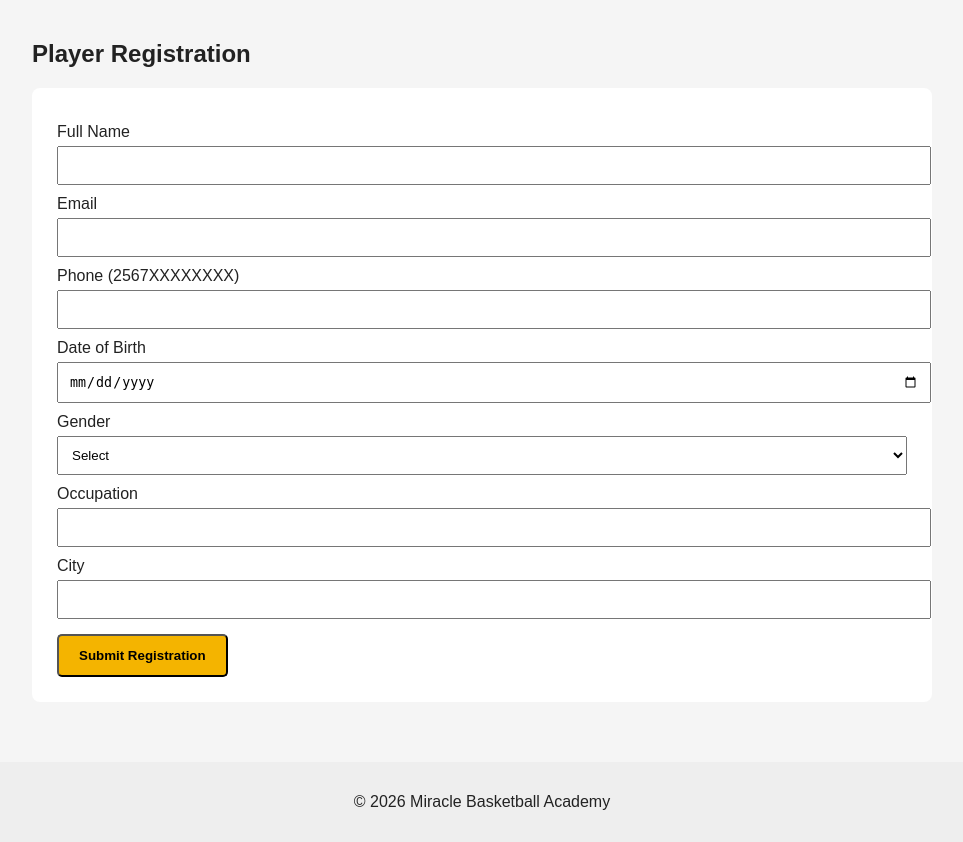
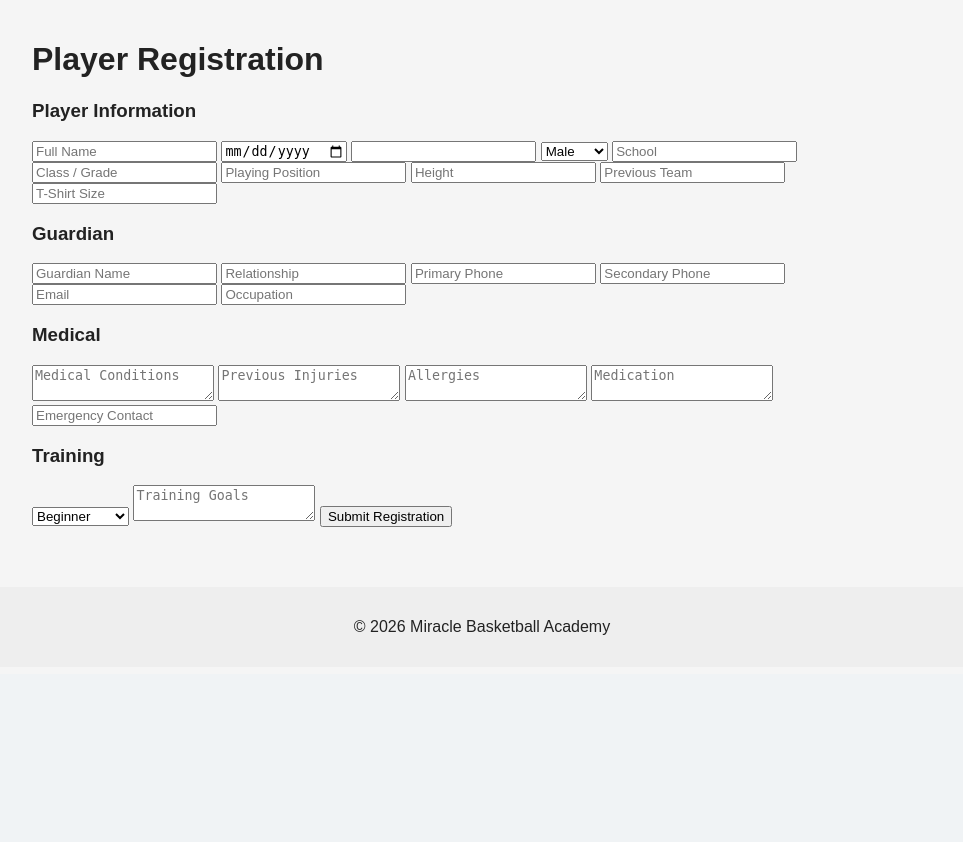
Before and after one commit to mccalsta/mballregistry, a Flask app: page /register in a window 1280 px wide. Shown: the part 126-968 px from the top of the page, without its empty margins (158-1121 px from the left). After the commit the page ends 761 px from the top, so only its background shows below. Run offline with Flask 3, Linux system fonts and the light colour scheme.

Commit message:
Enhance player registration form with new fields
Updated the registration form to include additional fields for player and guardian information, medical details, and training goals.

```diff
--- a/templates/register.html
+++ b/templates/register.html
@@ -1,34 +1,43 @@
 {% extends "base.html" %}
+{% block content %}
+<h1>Player Registration</h1>
 
-{% block content %}
-<h2>Player Registration</h2>
+<form method="POST">
+  <h3>Player Information</h3>
+  <input name="full_name" placeholder="Full Name" required>
+  <input type="date" name="dob" required>
+  <input name="age" type="number" required>
+  <select name="gender"><option>Male</option><option>Female</option></select>
+  <input name="school" placeholder="School">
+  <input name="grade" placeholder="Class / Grade">
+  <input name="position" placeholder="Playing Position">
+  <input name="height" placeholder="Height">
+  <input name="previous_team" placeholder="Previous Team">
+  <input name="tshirt_size" placeholder="T-Shirt Size">
 
-<form method="POST" class="form">
-    <label>Full Name</label>
-    <input type="text" name="name" required>
+  <h3>Guardian</h3>
+  <input name="guardian_name" placeholder="Guardian Name">
+  <input name="guardian_relation" placeholder="Relationship">
+  <input name="guardian_phone1" placeholder="Primary Phone">
+  <input name="guardian_phone2" placeholder="Secondary Phone">
+  <input name="guardian_email" placeholder="Email">
+  <input name="guardian_occupation" placeholder="Occupation">
 
-    <label>Email</label>
-    <input type="email" name="email" required>
+  <h3>Medical</h3>
+  <textarea name="medical_conditions" placeholder="Medical Conditions"></textarea>
+  <textarea name="injuries" placeholder="Previous Injuries"></textarea>
+  <textarea name="allergies" placeholder="Allergies"></textarea>
+  <textarea name="medication" placeholder="Medication"></textarea>
+  <input name="emergency_contact" placeholder="Emergency Contact">
 
-    <label>Phone (2567XXXXXXXX)</label>
-    <input type="text" name="phone" required>
+  <h3>Training</h3>
+  <select name="skill_level">
+    <option>Beginner</option>
+    <option>Intermediate</option>
+    <option>Advanced</option>
+  </select>
+  <textarea name="goals" placeholder="Training Goals"></textarea>
 
-    <label>Date of Birth</label>
-    <input type="date" name="dob" required>
-
-    <label>Gender</label>
-    <select name="gender" required>
-        <option value="">Select</option>
-        <option>Male</option>
-        <option>Female</option>
-    </select>
-
-    <label>Occupation</label>
-    <input type="text" name="occupation">
-
-    <label>City</label>
-    <input type="text" name="city">
-
-    <button type="submit" class="btn">Submit Registration</button>
+  <button type="submit">Submit Registration</button>
 </form>
 {% endblock %}
```
